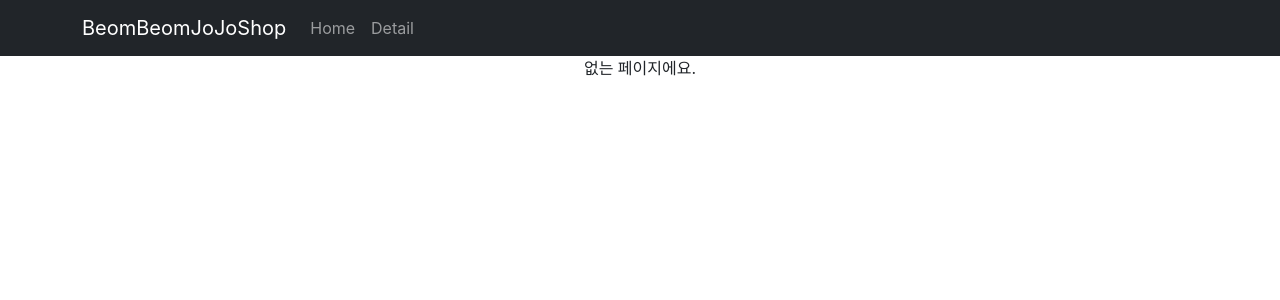
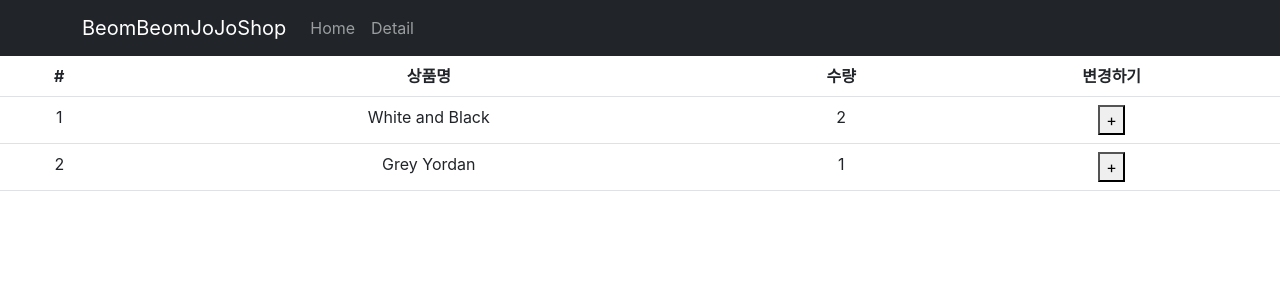
Before and after one commit to hooeee/study-hello-react, a React (Create React App) app in the folder 4_reactAppleCoding/jbh/shop/: page /cart in a window 1280 px wide. Shown: the top 300 px of the page. Built offline with nearby package versions, Linux system fonts and the light colour scheme.

Commit message:
redux 3장

```diff
--- a/4_reactAppleCoding/jbh/shop/package.json
+++ b/4_reactAppleCoding/jbh/shop/package.json
@@ -3,6 +3,7 @@
   "version": "0.1.0",
   "private": true,
   "dependencies": {
+    "@reduxjs/toolkit": "^1.9.1",
     "@testing-library/jest-dom": "^5.16.5",
     "@testing-library/react": "^13.4.0",
     "@testing-library/user-event": "^13.5.0",
@@ -11,6 +12,7 @@
     "react": "^18.2.0",
     "react-bootstrap": "^2.7.0",
     "react-dom": "^18.2.0",
+    "react-redux": "^8.0.5",
     "react-router-dom": "^6.4.5",
     "react-scripts": "5.0.1",
     "styled-components": "^5.3.6",
--- a/4_reactAppleCoding/jbh/shop/src/App.js
+++ b/4_reactAppleCoding/jbh/shop/src/App.js
@@ -6,6 +6,7 @@
 import { Routes, Route, Link, useNavigate, Outlet } from "react-router-dom";
 import DetailCard from "./routes/Detail";
 import axios from "axios";
+import Cart from "./routes/Cart";
 
 function App() {
     let [shoes, setShoes] = useState(data);
@@ -97,6 +98,9 @@
                         </>
                     }
                 />
+
+                <Route path="/cart" element={<Cart></Cart>} />
+
                 <Route path="*" element={<div>없는 페이지에요.</div>}></Route>
                 <Route path="/about" element={<About />}>
                     <Route path="member" element={<div>멤버임</div>}></Route>
--- /dev/null
+++ b/4_reactAppleCoding/jbh/shop/src/Store.js
@@ -0,0 +1,41 @@
+import { configureStore, createSlice } from "@reduxjs/toolkit";
+
+let user = createSlice({
+    name: "user",
+    initialState: "kim",
+    reducers: {
+        changeName(state) {
+            return "john" + state;
+        },
+    },
+});
+
+export let { changeName } = user.actions;
+
+let stock = createSlice({
+    name: "stock",
+    initialState: [10, 11, 12],
+});
+
+let cart = createSlice({
+    name: "cart",
+    initialState: [
+        { id: 0, name: "White and Black", count: 2 },
+        { id: 2, name: "Grey Yordan", count: 1 },
+    ],
+    reducers: {
+        changeCount(index) {
+            return cart[index].count + 1;
+        },
+    },
+});
+
+export let { changeCount } = cart.actions;
+
+export default configureStore({
+    reducer: {
+        user: user.reducer,
+        stock: stock.reducer,
+        cart: cart.reducer,
+    },
+});
--- a/4_reactAppleCoding/jbh/shop/src/index.js
+++ b/4_reactAppleCoding/jbh/shop/src/index.js
@@ -4,13 +4,17 @@
 import App from "./App";
 import reportWebVitals from "./reportWebVitals";
 import { BrowserRouter } from "react-router-dom";
+import { Provider } from "react-redux";
+import store from "./Store.js";
 
 const root = ReactDOM.createRoot(document.getElementById("root"));
 root.render(
     <React.StrictMode>
-        <BrowserRouter>
-            <App />
-        </BrowserRouter>
+        <Provider store={store}>
+            <BrowserRouter>
+                <App />
+            </BrowserRouter>
+        </Provider>
     </React.StrictMode>
 );
 
--- /dev/null
+++ b/4_reactAppleCoding/jbh/shop/src/routes/Cart.js
@@ -0,0 +1,46 @@
+import { Table } from "react-bootstrap";
+import { useDispatch, useSelector } from "react-redux";
+import { changeCount } from "../Store";
+
+function Cart() {
+    let state = useSelector((state) => {
+        return state;
+    });
+
+    let dispatch = useDispatch();
+
+    return (
+        <div>
+            <Table>
+                <thead>
+                    <tr>
+                        <th>#</th>
+                        <th>상품명</th>
+                        <th>수량</th>
+                        <th>변경하기</th>
+                    </tr>
+                </thead>
+                <tbody>
+                    {state.cart.map((a, i) => (
+                        <tr key={i}>
+                            <td>{i + 1}</td>
+                            <td>{state.cart[i].name}</td>
+                            <td>{state.cart[i].count}</td>
+                            <td>
+                                <button
+                                    onClick={(i) => {
+                                        dispatch(changeCount(i));
+                                    }}
+                                >
+                                    +
+                                </button>
+                            </td>
+                        </tr>
+                    ))}
+                </tbody>
+            </Table>
+        </div>
+    );
+}
+
+export default Cart;
```
Also changed, not shown: 1 other file (tests, documents, lock files or other folders).
